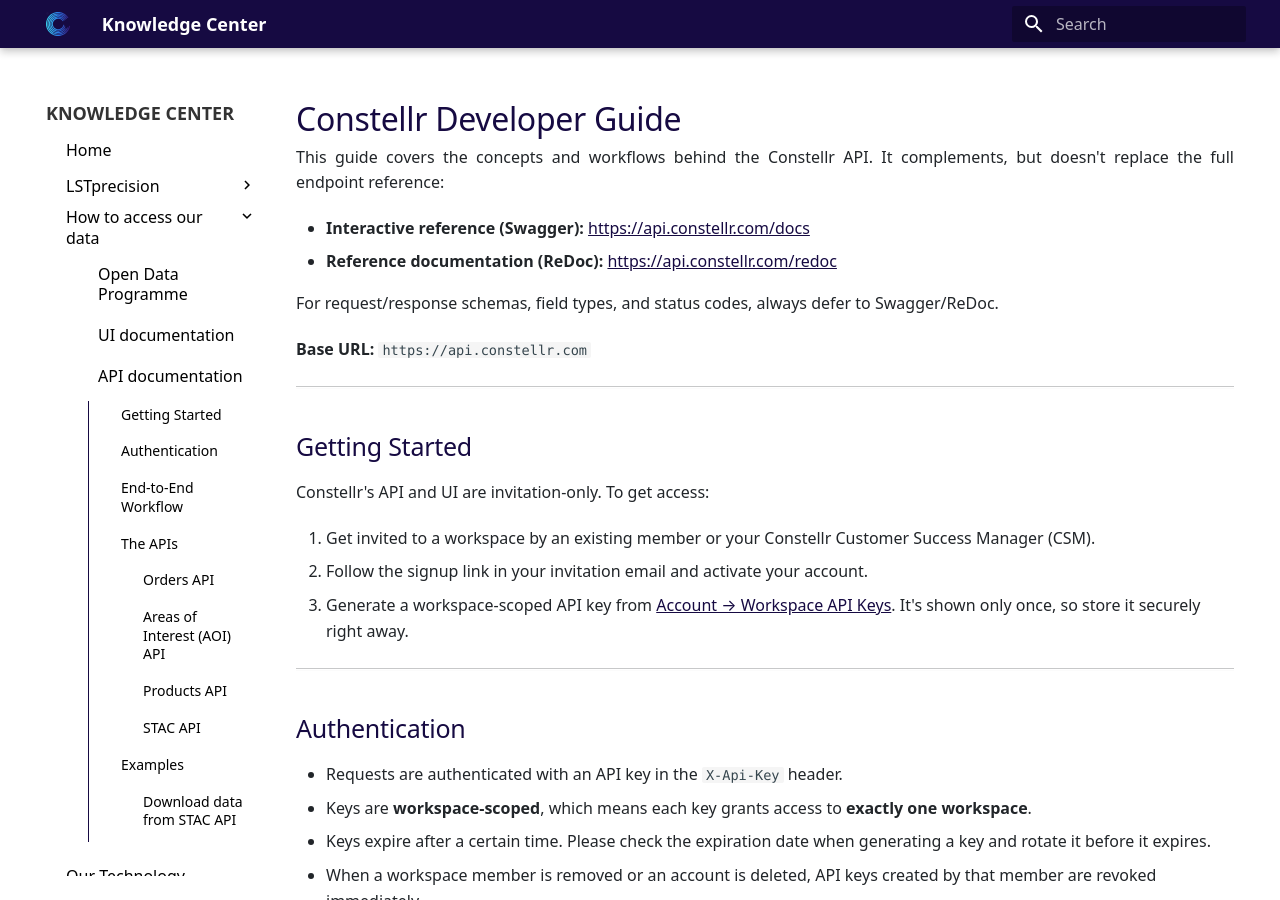
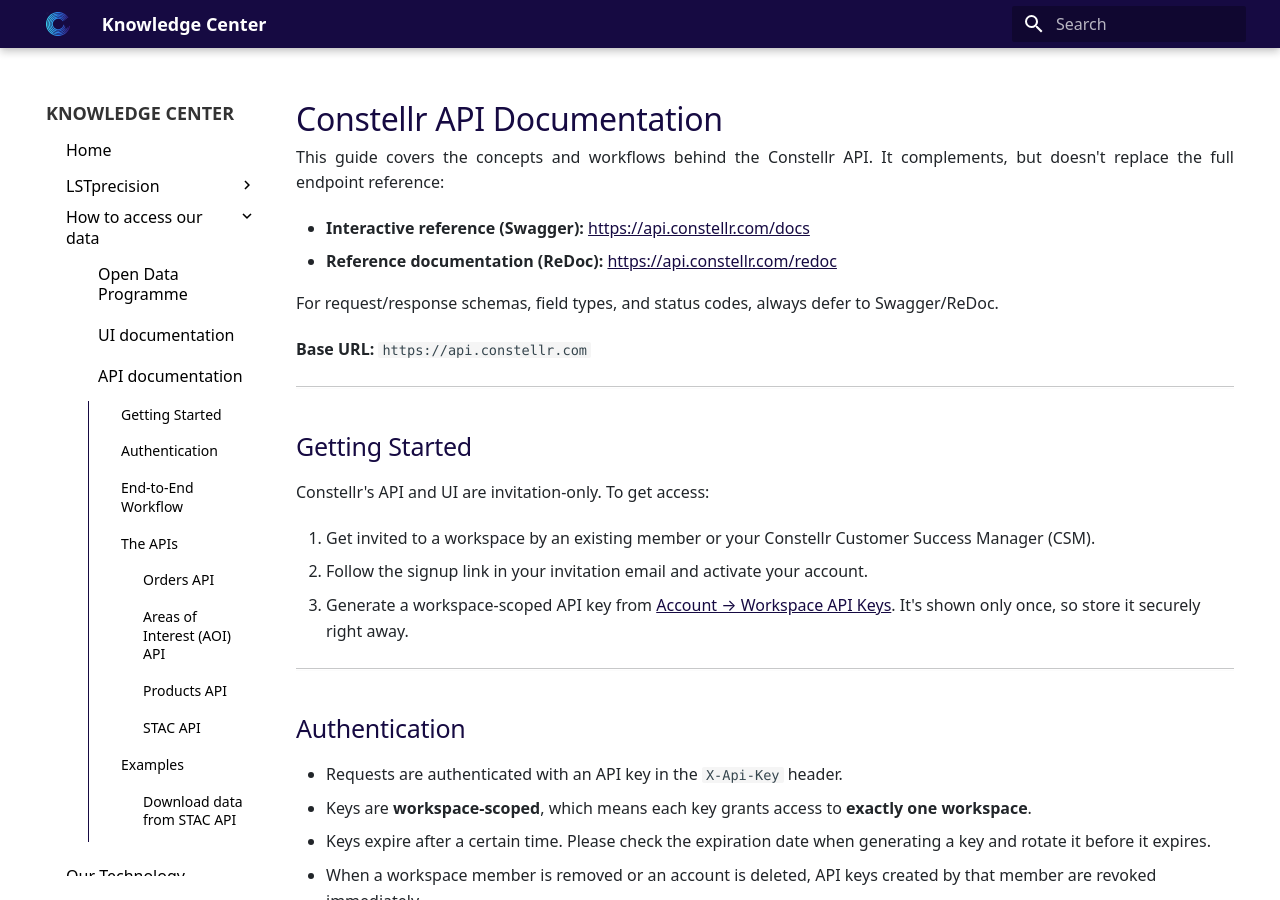
Before and after one commit to constellr/product-lst, an MkDocs documentation site: the page built from docs/API-documentation.md, in a window 1280 px wide and 900 px high. Built offline with MkDocs 1.6.1 and Material for MkDocs 9.7.7, drawn with Linux system fonts in a browser that asks for light colours; the version menu is left out.

Commit message:
fix title

```diff
--- a/docs/API-documentation.md
+++ b/docs/API-documentation.md
@@ -1,4 +1,4 @@
-# Constellr Developer Guide
+# **Constellr API Documentation**
 
 This guide covers the concepts and workflows behind the Constellr API. It complements, but doesn't replace the full endpoint reference:
 
```
